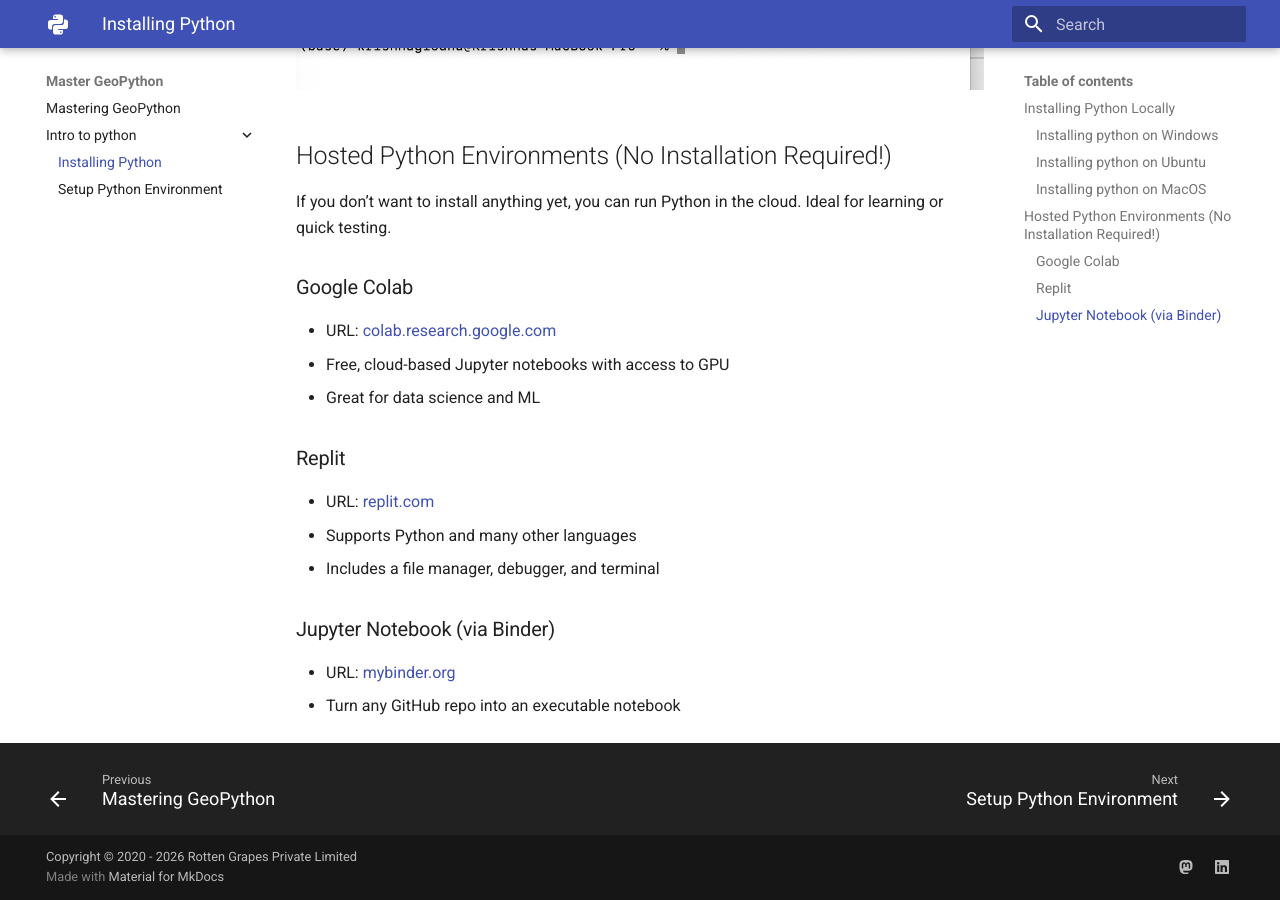
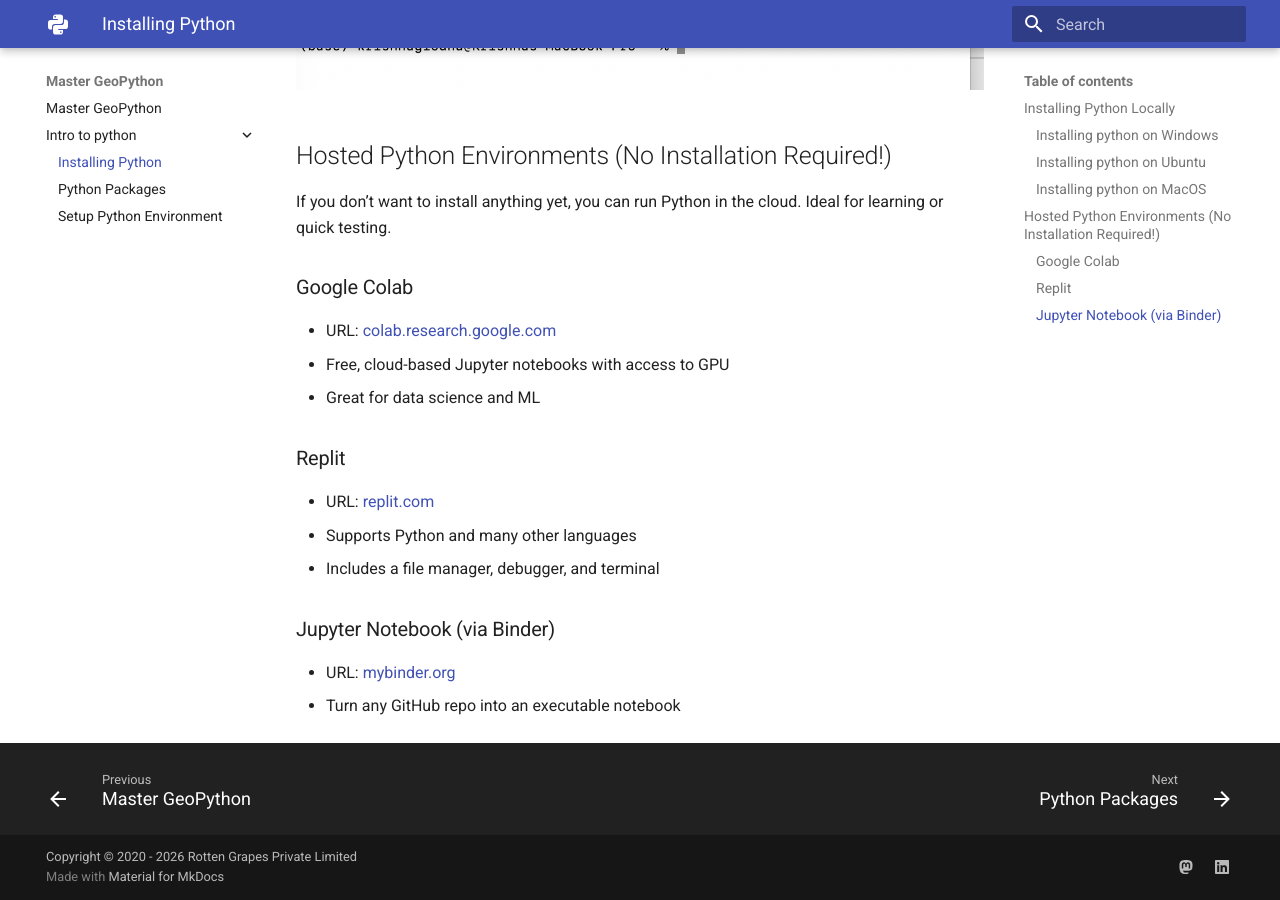
Before and after one commit to Rotten-Grapes-Pvt-Ltd/geopython.rottengrapes.tech, an MkDocs documentation site: the page built from docs/intro-to-python/installation.md, in a window 1280 px wide and 900 px high, scrolled down 4924 px. Built offline with MkDocs 1.6.1 and Material for MkDocs 9.7.7, drawn with Linux system fonts in a browser that asks for light colours.

Commit message:
added packages file

````diff
--- a/docs/index.md
+++ b/docs/index.md
@@ -1,4 +1,4 @@
-# Mastering GeoPython
+# Master GeoPython
 
 This repository contains the course content for [Master Geospatial Analysis using python](https://www.udemy.com/course/geospatial-analysis-python/?referralCode=600FEC03FD03B4A4226B), a comprehensive course designed to teach you the fundamentals and advanced concepts of geospatial programming using Python
 
--- a/docs/intro-to-python/installation.md
+++ b/docs/intro-to-python/installation.md
@@ -6,21 +6,21 @@
 
 Let's explore steps to install Python on various Operating Systems. Let's start by downloading the latest package by either hovering on Downloads and downloading package or by visiting [https://www.python.org/downloads/](https://www.python.org/downloads/)
 
-![Python Download Page](/assets/images/1.png)
+![Python Download Page](../assets/images/1.png)
 
 ### Installing python on Windows
 Start by downloading latest .exe installer from [https://www.python.org/downloads/windows/](https://www.python.org/downloads/windows/)
 Once downloaded, double click on it to open installer
 
-![Python Installer](/assets/images/2.png)
+![Python Installer](../assets/images/2.png)
 
 After checking both boxes, click on Customize Installation and checkmark everything
 
-![Python Customize Installation](/assets/images/3.png)
+![Python Customize Installation](../assets/images/3.png)
 
 click on Next , then checkmark as per following screenshots
 
-![Python Advanced Options](/assets/images/4.png)
+![Python Advanced Options](../assets/images/4.png)
 
 and then click on Install. After installation is done, you can open Command Prompt and confirm if installation is done by typing
 
@@ -30,7 +30,7 @@
 
 and if you see following result, it means your installation is done !
 
-![Python Version Check](/assets/images/5.png)
+![Python Version Check](../assets/images/5.png)
 
 ### Installing python on Ubuntu
 
@@ -42,7 +42,7 @@
 
 enter your password.
 
-![Ubuntu Install Python](/assets/images/6.png)
+![Ubuntu Install Python](../assets/images/6.png)
 
 after installing python3, we also need to install pip which manages the packages in python. To install pip, execute following command
 
@@ -56,17 +56,17 @@
 python3 --version #to check python installation
 pip3 --version # to check pip installation
 ```
-![Ubuntu Version Check](/assets/images/7.png)
+![Ubuntu Version Check](../assets/images/7.png)
 
 ### Installing python on MacOS
 
 Installing Python on MacOS X is similar to Windows, you can download the installer and following the commands
 
-![Python Download Page](/assets/images/8.png)
+![Python Download Page](../assets/images/8.png)
 
 once the installation is done, check on terminal
 
-![MacOS Version Check](/assets/images/9.png)
+![MacOS Version Check](../assets/images/9.png)
 
 ## Hosted Python Environments (No Installation Required!)
 
@@ -86,5 +86,5 @@
 
 ### Jupyter Notebook (via Binder)
 
-- URL: [mybinder.org](mybinder.org)
+- URL: [mybinder.org](www.mybinder.org)
 - Turn any GitHub repo into an executable notebook
````
Also changed, not shown: docs/intro-to-python/intro-to-packages.md (added, +81 -0 lines), docs/intro-to-python/setup-env.md (+2 -2 lines), docs/assets/images/12.png (added), docs/assets/images/13.png (added), docs/assets/images/14.png (added), docs/assets/images/15.png (added), docs/assets/images/16.png (added).
